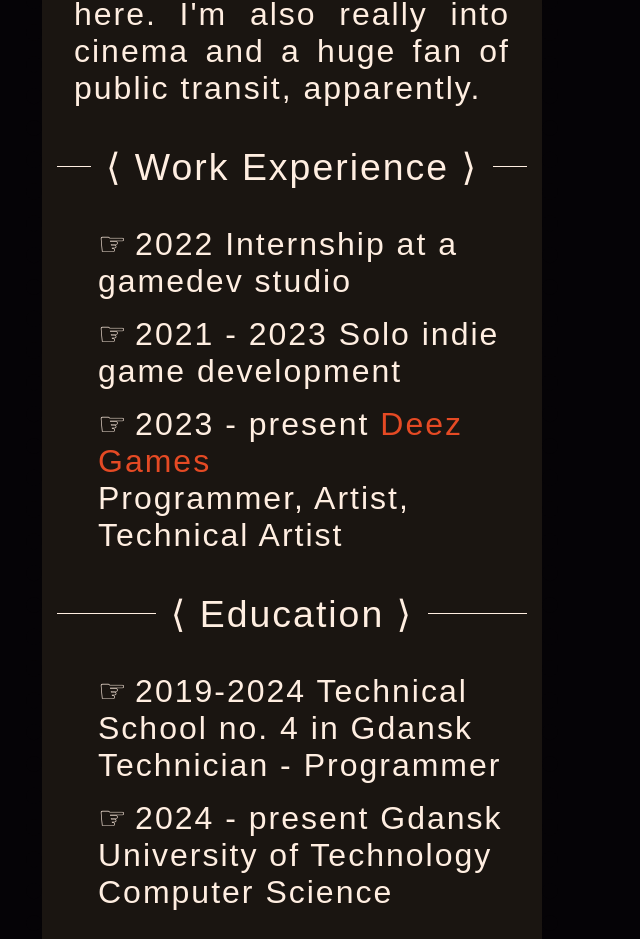
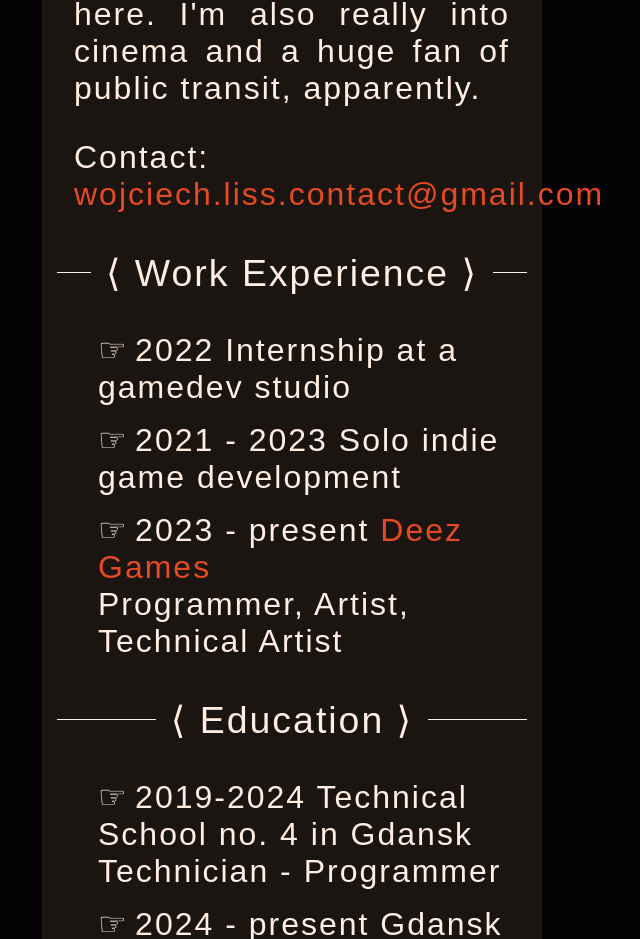
Before and after one commit to ThatDoc/portfolio, a React (Create React App) app: page /Start in a window 1280 px wide. Shown: the part 1017-1956 px from the top of the page, without its empty margins (348-988 px from the left). Built offline with nearby package versions, Linux system fonts and the light colour scheme; the HTML template or start-up script is replaced by a standard one; a web font is replaced by a local one.

Commit message:
Version 1.4.1
contact info

```diff
--- a/src/pages/StartPage.js
+++ b/src/pages/StartPage.js
@@ -17,6 +17,9 @@ const StartPage = () => {
                     I'm 21 years old and I like to make stuff - mainly <b>"art"</b> and <b>video games</b>
                     , hence the two sections on here. I'm also really into cinema and a huge fan of
                     public transit, apparently.
+                </p>
+                <p>
+                    Contact: <a href="mailto:wojciech.liss.contact@gmail.com" className="link">wojciech.liss.contact@gmail.com</a>
                 </p>
                 <h3>
                     <Divider text={"Work Experience"}/>
```
